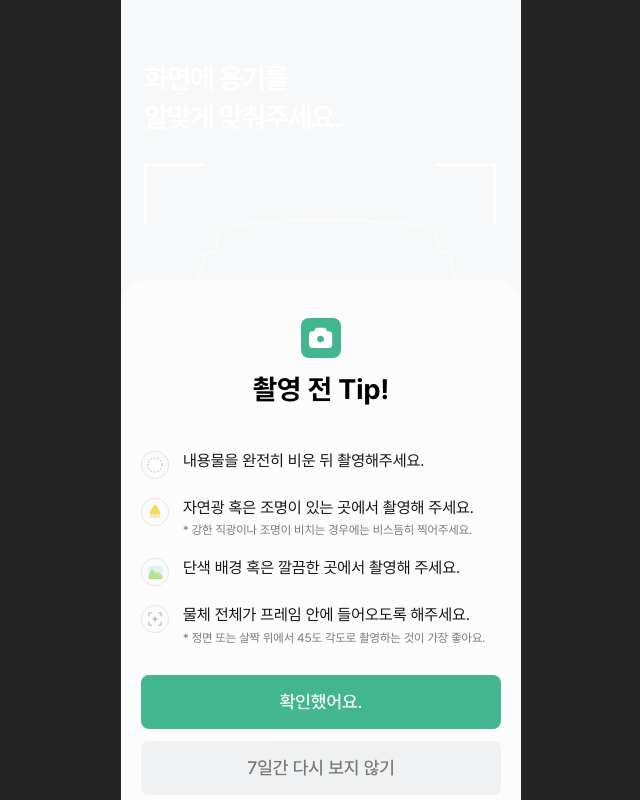
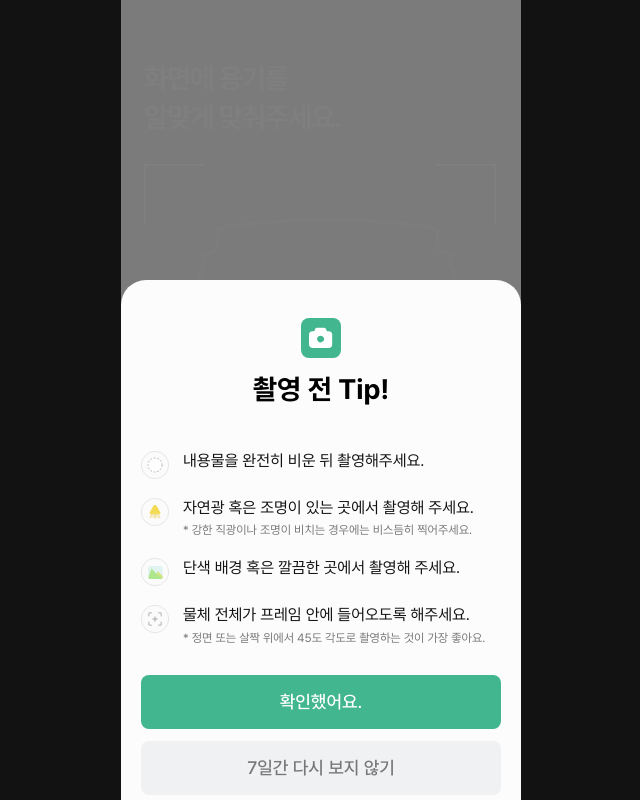
Before and after one commit to erica-likelion/team5-fe, a React (Vite) app: page /Camera in a window 1280 px wide. Shown: the whole page, without its empty margins (319-959 px from the left). Built offline with nearby package versions, Linux system fonts and the light colour scheme; no server answers.

Commit message:
카메라완성

```diff
--- a/src/pages/camera/CameraPage.styled.ts
+++ b/src/pages/camera/CameraPage.styled.ts
@@ -1,4 +1,33 @@
-import styled from 'styled-components';
+import styled, { css } from 'styled-components';
+
+export const MainContent = styled.div<{ blur: boolean }>`
+  transition: filter 0.3s ease;
+  ${(props) =>
+    props.blur &&
+    css`
+      filter: blur(100px);
+      user-select: none;
+      pointer-events: none; /* 클릭 차단 */
+    `}
+`;
+
+export const Overlay = styled.div<{ visible: boolean }>`
+  position: fixed;
+  top: 0;
+  left: 0;
+  width: 100%;
+  height: 100%;
+  background-color: rgba(0, 0, 0, 0.5);
+  opacity: ${(props) => (props.visible ? 1 : 0)};
+  pointer-events: none;
+  transition: opacity 0.3s ease;
+  z-index: 99;
+  ${(props) =>
+    props.visible &&
+    css`
+      pointer-events: auto;
+    `}
+`;
 
 export const Container = styled.div`
   position: relative;
--- a/src/pages/camera/CameraPage.tsx
+++ b/src/pages/camera/CameraPage.tsx
@@ -2,6 +2,8 @@ import React, { useState, useRef, useEffect } from 'react';
 import { useNavigate } from 'react-router-dom';
 import { analyzeImage } from '../../api/camera';
 import {
+  MainContent,
+  Overlay,
   Container,
   Video,
   Canvas,
@@ -38,7 +40,11 @@ export const CameraPage: React.FC<CameraPageProps> = () => {
   const videoRef = useRef<HTMLVideoElement>(null);
   const canvasRef = useRef<HTMLCanvasElement>(null);
   const navigate = useNavigate();
+  const noShowKey = 'hideCameraTip';
+
+
   const dummyuserId = "7";
+
 
   // 카메라 스트림 시작
   useEffect(() => {
@@ -72,10 +78,24 @@ export const CameraPage: React.FC<CameraPageProps> = () => {
   };
 
   const noShowWarningPopup = () => {
-    // 7일간 다시 보지 않기 로직 구현 시 localStorage 등에 상태 저장
+  // 7일 후 만료 타임스탬프 저장
+  const weekLater = Date.now() + 7 * 24 * 60 * 60 * 1000;
+  localStorage.setItem('hideCameraTip', weekLater.toString());
   setShowWarningPopup(false);
-    // localStorage.setItem('hideCameraTip', Date.now() + 7 * 24 * 60 * 60 * 1000);
   };
+
+  useEffect(() => {
+    const hideUntil = localStorage.getItem('hideCameraTip');
+    if (hideUntil) {
+      const hideUntilTime = parseInt(hideUntil, 10);
+      if (Date.now() < hideUntilTime) {
+        setShowWarningPopup(false);
+      } else {
+        localStorage.removeItem('hideCameraTip');
+        setShowWarningPopup(true);
+      }
+    }
+  }, []);
 
   // 사진 촬영 및 백엔드 전송
   const capturePhoto = async () => {
@@ -126,6 +146,9 @@ export const CameraPage: React.FC<CameraPageProps> = () => {
 };
 
   return (
+    <>
+    {/* 팝업이 있을 때 어두운 배경 처리 */}
+    <Overlay visible={showWarningPopup} />
       <Container>
         {/* 비디오(카메라 화면) */}
         <Video ref={videoRef} autoPlay playsInline muted />
@@ -190,6 +213,7 @@ export const CameraPage: React.FC<CameraPageProps> = () => {
           </WarningPopup>
         )}
       </Container>
+    </>
   );
 };
 
--- a/src/pages/my/MyPage.tsx
+++ b/src/pages/my/MyPage.tsx
@@ -33,7 +33,7 @@ export const MyPage = () => {
   const [error, setError] = useState<string | null>(null);
   const navigate = useNavigate();
 
-  const userId = 8; //더미
+  const userId = 7; //더미
 
   // 더미데이터
   const user = {
```
Lines whose indentation alone changed are shown as unchanged.
